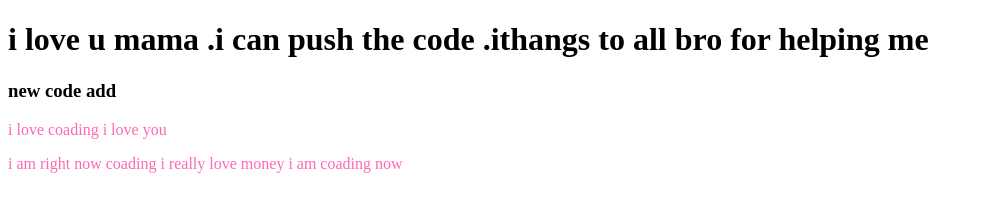
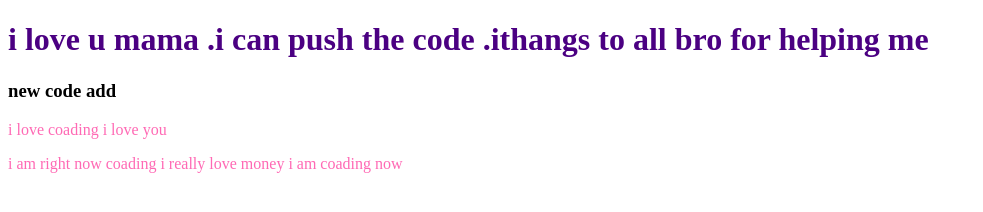
Before and after one commit to shajib2/my-forth-ripo, a plain HTML site: page index.html in a window 1280 px wide. Shown: the whole page, without its empty margins (0-983 px from the left). Drawn offline with Linux system fonts and the light colour scheme.

```diff
--- a/style.css
+++ b/style.css
@@ -1,3 +1,6 @@
 P{
     color:hotpink;
 }
+h1{ color: indigo;
+
+}
```
